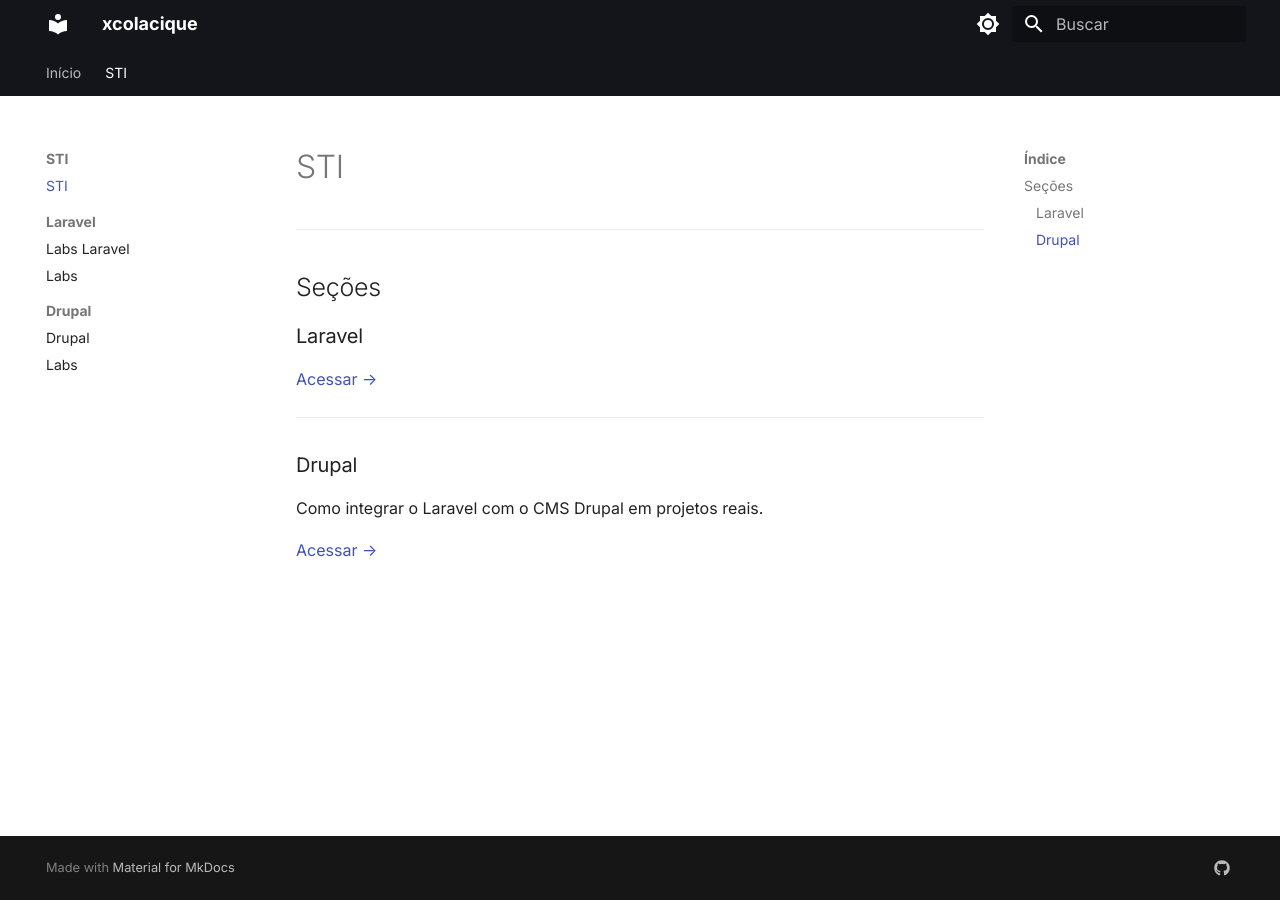
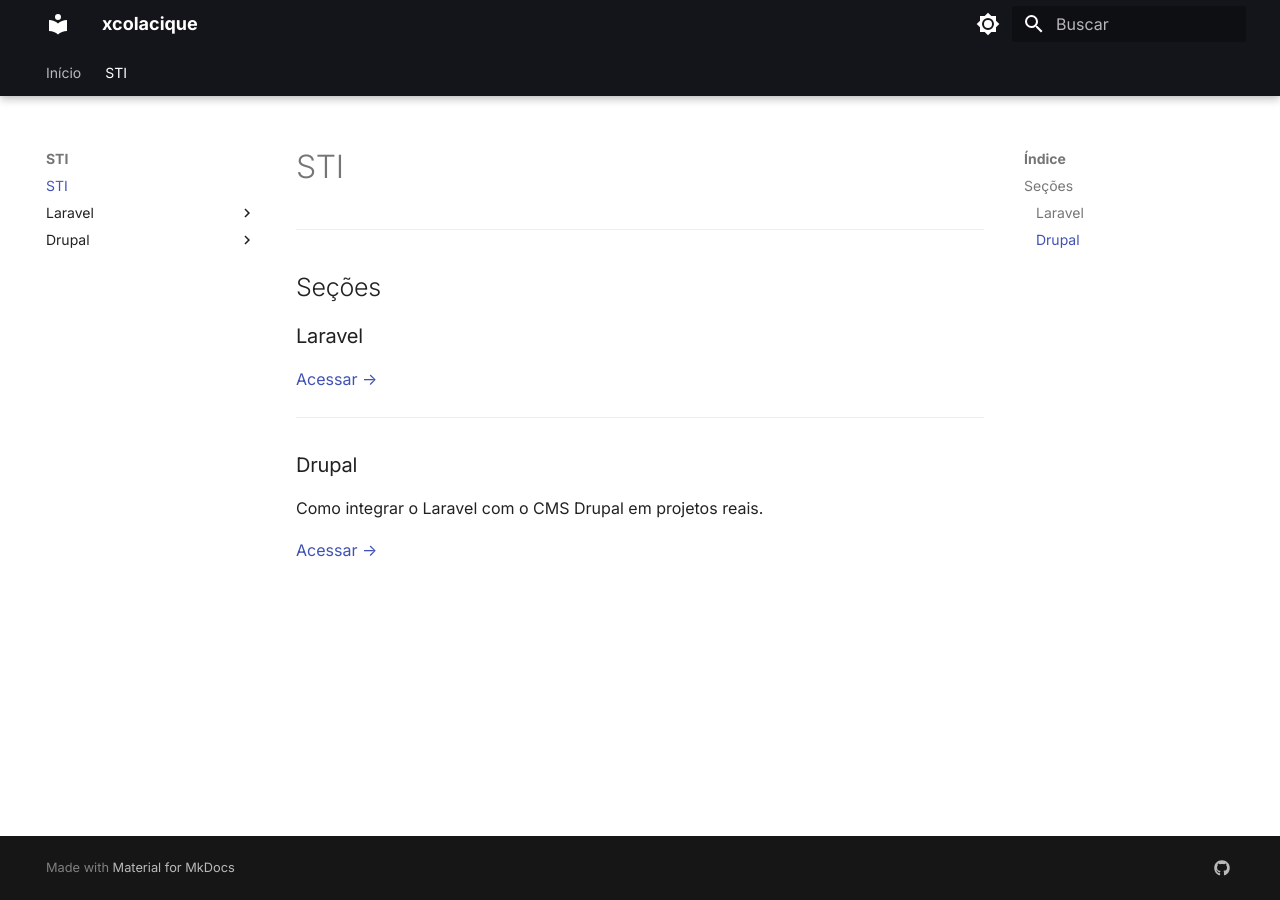
Before and after one commit to xcolacique/xcolacique.github.io, an MkDocs documentation site: the page built from docs/sti/index.md, in a window 1280 px wide. Built offline with MkDocs 1.6.1 and Material for MkDocs 9.7.7, drawn with Linux system fonts in a browser that asks for light colours.

Commit message:
atualiza abas

```diff
--- a/mkdocs.yml
+++ b/mkdocs.yml
@@ -1,6 +1,6 @@
 site_name: xcolacique
 site_url: https://xcolacique.github.io
-site_description: Tutoriais e laboratórios de informática
+site_description: ioxcolacique
 site_author: xcolacique
 
 theme:
@@ -24,8 +24,9 @@
     code: JetBrains Mono
   features:
     - navigation.tabs
-    - navigation.sections
-    - navigation.expand
+    - navigation.tabs.sticky
+    #- navigation.sections
+    #- navigation.expand
     - navigation.top
     - search.highlight
     - search.suggest
```
